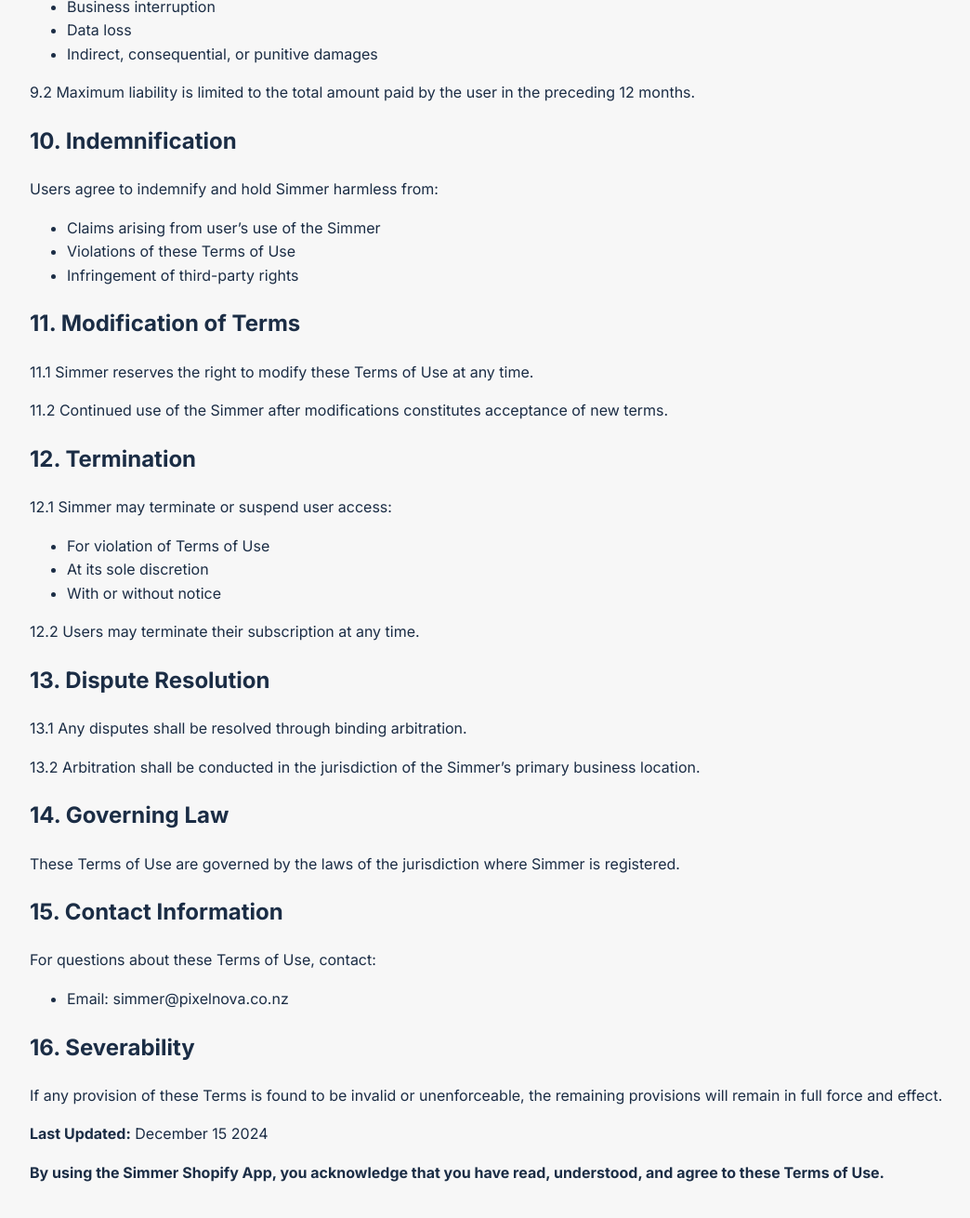
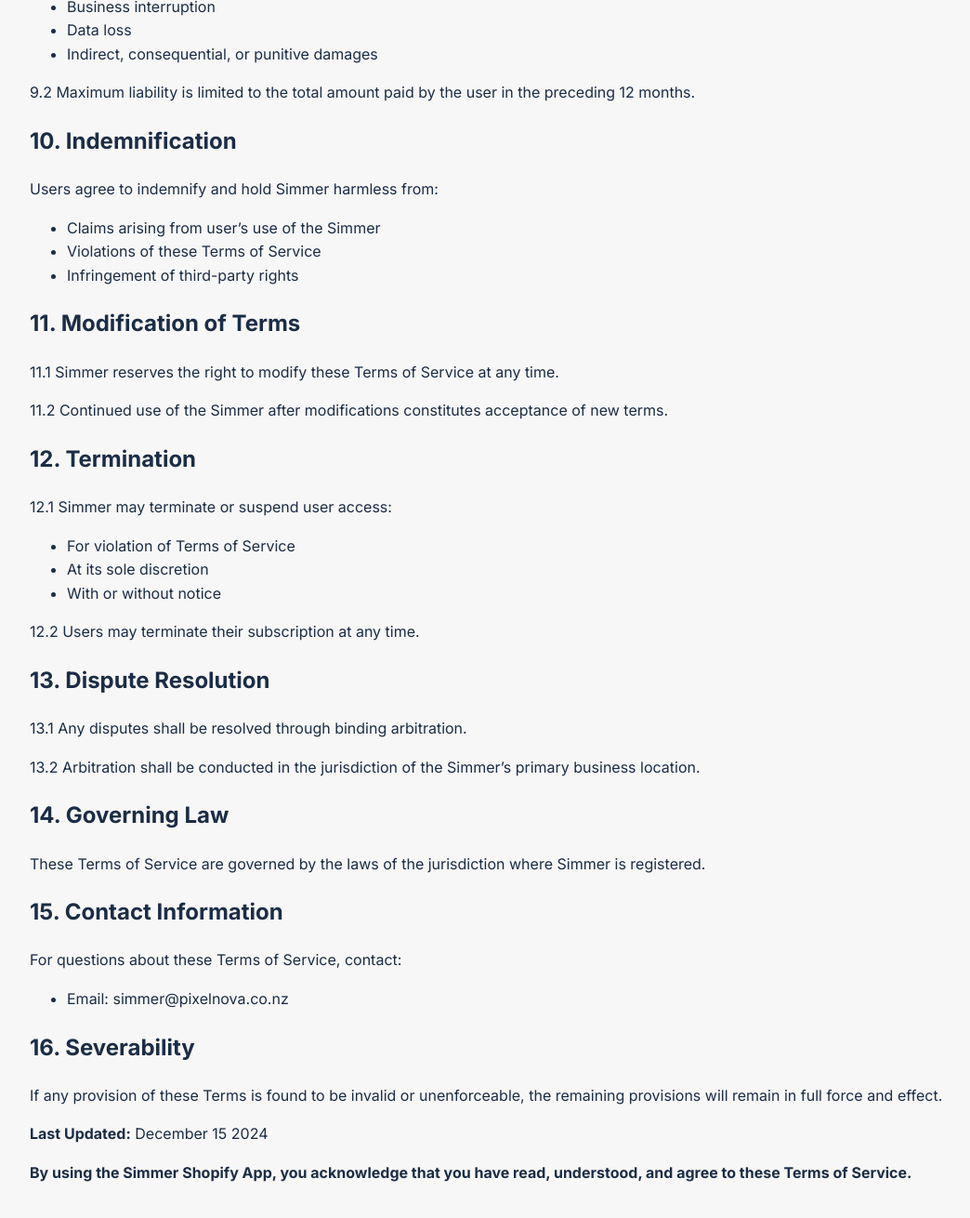
Before and after one commit to Pixel-Nova-Apps/simmerpos.com, a Jekyll site: the page built from _pages/terms.md, in a window 1280 px wide and 1400 px high, scrolled down 2664 px. Shown: the top 1310 px of the window at 93% size, without its empty margins (38-1082 px from the left). Built offline with Jekyll 4.4.1, drawn with Linux system fonts in a browser that asks for light colours.

Commit message:
Update terms.md

```diff
--- a/_pages/terms.md
+++ b/_pages/terms.md
@@ -109,19 +109,19 @@ Users are strictly prohibited from:
 
 Users agree to indemnify and hold Simmer harmless from:
 - Claims arising from user's use of the Simmer
-- Violations of these Terms of Use
+- Violations of these Terms of Service
 - Infringement of third-party rights
 
 ## 11. Modification of Terms
 
-11.1 Simmer reserves the right to modify these Terms of Use at any time.
+11.1 Simmer reserves the right to modify these Terms of Service at any time.
 
 11.2 Continued use of the Simmer after modifications constitutes acceptance of new terms.
 
 ## 12. Termination
 
 12.1 Simmer may terminate or suspend user access:
-- For violation of Terms of Use
+- For violation of Terms of Service
 - At its sole discretion
 - With or without notice
 
@@ -135,11 +135,11 @@ Users agree to indemnify and hold Simmer harmless from:
 
 ## 14. Governing Law
 
-These Terms of Use are governed by the laws of the jurisdiction where Simmer is registered.
+These Terms of Service are governed by the laws of the jurisdiction where Simmer is registered.
 
 ## 15. Contact Information
 
-For questions about these Terms of Use, contact:
+For questions about these Terms of Service, contact:
 - Email: simmer@pixelnova.co.nz
 
 ## 16. Severability
@@ -148,4 +148,4 @@ If any provision of these Terms is found to be invalid or unenforceable, the rem
 
 **Last Updated:** December 15 2024
 
-**By using the Simmer Shopify App, you acknowledge that you have read, understood, and agree to these Terms of Use.**
+**By using the Simmer Shopify App, you acknowledge that you have read, understood, and agree to these Terms of Service.**
```
